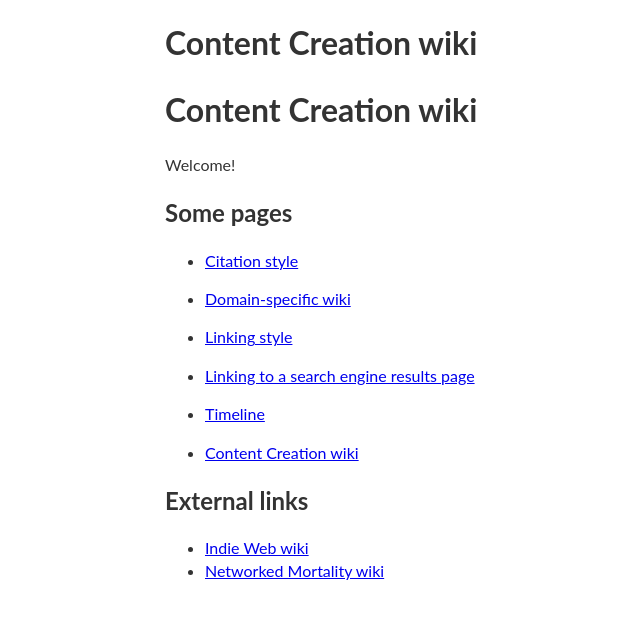
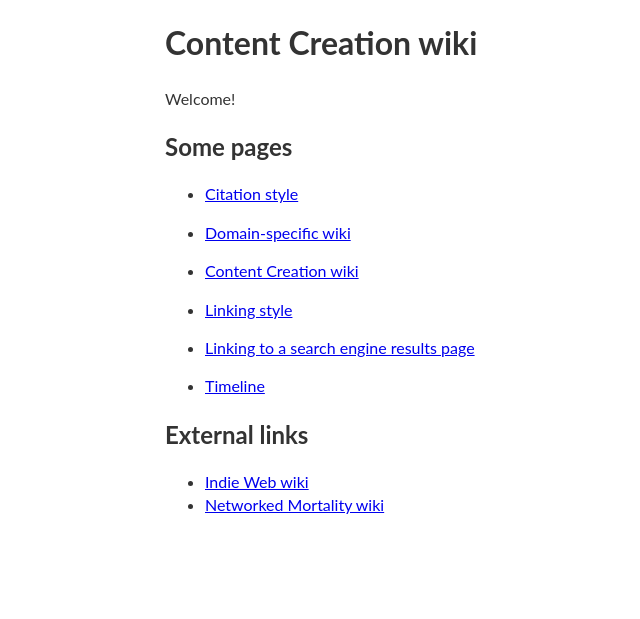
Before and after one commit to riceissa/contentcreation, a Jekyll site: the page built from index.md, in a window 1280 px wide. Shown: the top 619 px of the page, without its empty margins (25-665 px from the left). Built offline with Jekyll 4.4.1, drawn with Linux system fonts in a browser that asks for light colours; our own code applies the rules of GitHub Pages for plain Markdown files; comment, search, counter and statistics services are not loaded; part of the change alters nothing that is shown.

```diff
--- a/index.md
+++ b/index.md
@@ -1,4 +1,6 @@
-# Content Creation wiki
+---
+title: Content Creation wiki
+---
 
 Welcome!
 
```
